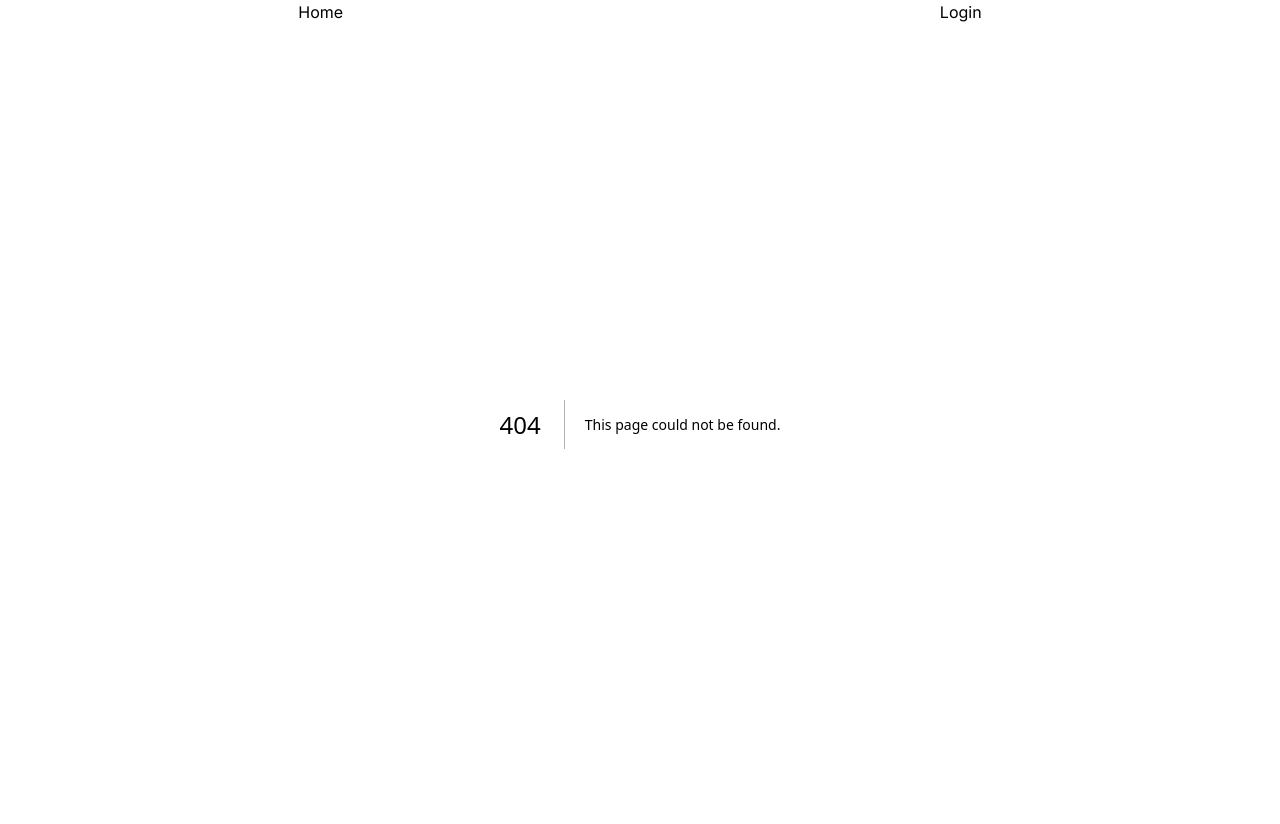
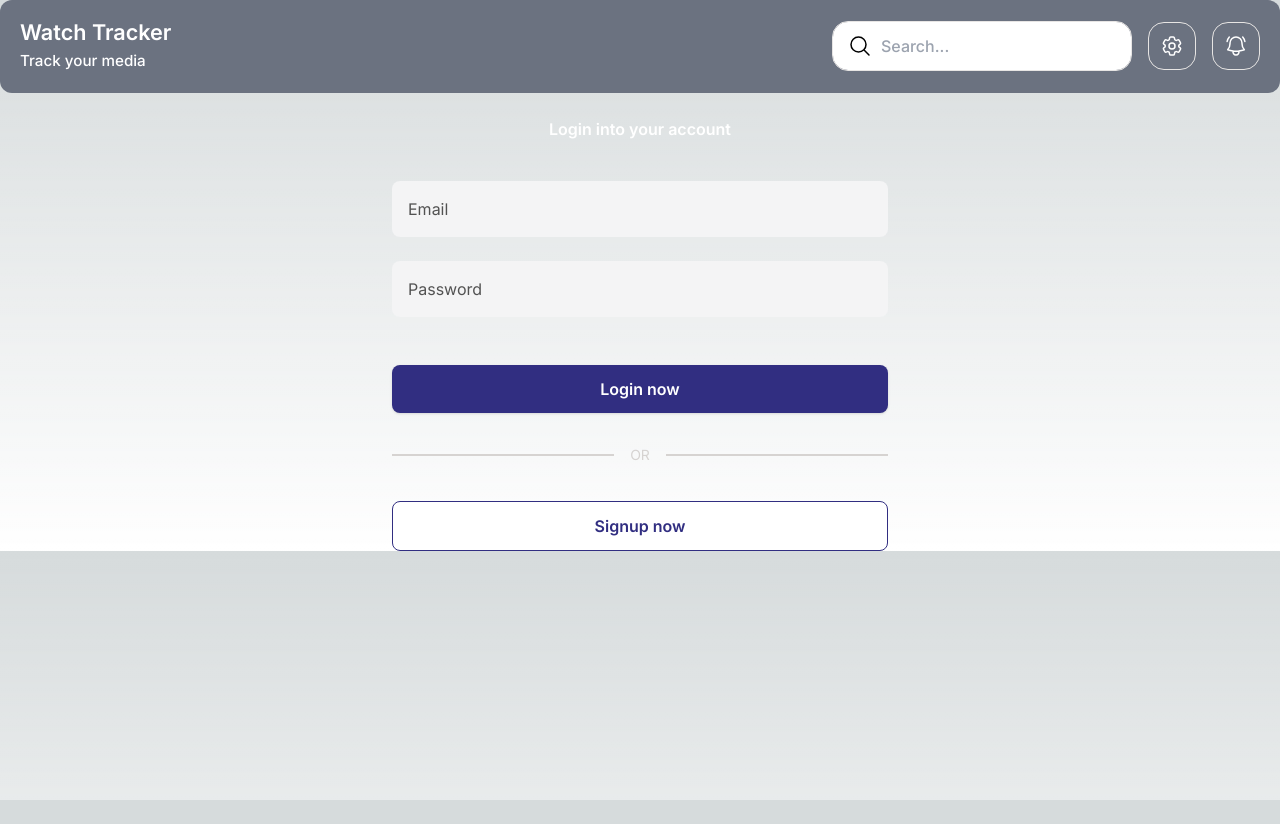
Before and after one commit to reinaldoams/Watch-Tracker, a Next.js app: page /login in a window 1280 px wide. Before the commit this address had no page. After the commit the page ends 800 px from the top, so only its background shows below. Built offline with nearby package versions, Linux system fonts and the light colour scheme.

Commit message:
feat: implementing Navbar and Login page

```diff
--- a/src/app/Components/NavBar.tsx
+++ b/src/app/Components/NavBar.tsx
@@ -3,10 +3,48 @@ import React from 'react'
 
 function NavBar() {
   return (
-    <nav className="flex justify-around w-full">
-        <Link href="/">Home</Link>
-        <Link href="/login">Login</Link>
-    </nav>
+    <div className="mb-6 w-full bg-gray-500 rounded-xl">
+      <div className="sm:flex items-stretch justify-between grow lg:mb-0 py-5 px-5">
+        <div className="flex flex-col flex-wrap justify-center mb-5 mr-3 lg:mb-0">
+          <span className="my-0 flex text-white font-semibold text-[1.35rem]/[1.2] flex-col justify-center">
+            Watch Tracker
+          </span>
+          <span className="pt-1 text-white text-[0.95rem] font-medium">
+            Track your media
+          </span>
+        </div>
+        <div className="flex items-center lg:shrink-0 lg:flex-nowrap">
+          <div className="relative flex items-center lg:ml-4 sm:mr-0 mr-2">
+            <span className="absolute ml-4 leading-none -translate-y-1/2 top-1/2 text-muted">
+              <svg xmlns="http://www.w3.org/2000/svg" fill="none" viewBox="0 0 24 24" stroke-width="1.5" stroke="black" className="w-6 h-6">
+                <path stroke-linecap="round" stroke-linejoin="round" d="M21 21l-5.197-5.197m0 0A7.5 7.5 0 105.196 5.196a7.5 7.5 0 0010.607 10.607z"></path>
+              </svg>
+            </span>
+            <input className="block w-full min-w-[70px] py-3 pl-12 pr-4 text-base font-medium leading-normal bg-white border border-solid outline-none appearance-none placeholder:text-secondary-dark peer text-stone-500 border-stone-200 bg-clip-padding rounded-2xl" placeholder="Search..." type="text" />
+            <span className="absolute right-0 left-auto mr-4 leading-none -translate-y-1/2 peer-placeholder-shown:hidden top-1/2 hover:text-primary text-muted">
+              <svg xmlns="http://www.w3.org/2000/svg" fill="none" viewBox="0 0 24 24" stroke-width="1.5" stroke="black" className="w-6 h-6">
+                <path stroke-linecap="round" stroke-linejoin="round" d="M6 18L18 6M6 6l12 12"></path>
+              </svg>
+            </span>
+          </div>
+          <div className="relative flex items-center ml-2 lg:ml-4">
+            <a href="javascript:void(0)" className="flex items-center justify-center w-12 h-12 text-base font-medium leading-normal text-center align-middle transition-colors duration-150 ease-in-out bg-transparent border border-solid shadow-none cursor-pointer rounded-2xl text-stone-500 border-stone-200 hover:text-primary active:text-primary focus:text-primary">
+              <svg xmlns="http://www.w3.org/2000/svg" fill="none" viewBox="0 0 24 24" stroke-width="1.5" stroke="white" className="w-6 h-6">
+                <path stroke-linecap="round" stroke-linejoin="round" d="M9.594 3.94c.09-.542.56-.94 1.11-.94h2.593c.55 0 1.02.398 1.11.94l.213 1.281c.063.374.313.686.645.87.074.04.147.083.22.127.324.196.72.257 1.075.124l1.217-.456a1.125 1.125 0 011.37.49l1.296 2.247a1.125 1.125 0 01-.26 1.431l-1.003.827c-.293.24-.438.613-.431.992a6.759 6.759 0 010 .255c-.007.378.138.75.43.99l1.005.828c.424.35.534.954.26 1.43l-1.298 2.247a1.125 1.125 0 01-1.369.491l-1.217-.456c-.355-.133-.75-.072-1.076.124a6.57 6.57 0 01-.22.128c-.331.183-.581.495-.644.869l-.213 1.28c-.09.543-.56.941-1.11.941h-2.594c-.55 0-1.02-.398-1.11-.94l-.213-1.281c-.062-.374-.312-.686-.644-.87a6.52 6.52 0 01-.22-.127c-.325-.196-.72-.257-1.076-.124l-1.217.456a1.125 1.125 0 01-1.369-.49l-1.297-2.247a1.125 1.125 0 01.26-1.431l1.004-.827c.292-.24.437-.613.43-.992a6.932 6.932 0 010-.255c.007-.378-.138-.75-.43-.99l-1.004-.828a1.125 1.125 0 01-.26-1.43l1.297-2.247a1.125 1.125 0 011.37-.491l1.216.456c.356.133.751.072 1.076-.124.072-.044.146-.087.22-.128.332-.183.582-.495.644-.869l.214-1.281z"></path>
+                <path stroke-linecap="round" stroke-linejoin="round" d="M15 12a3 3 0 11-6 0 3 3 0 016 0z"></path>
+              </svg>
+            </a>
+          </div>
+          <div className="relative flex items-center ml-2 lg:ml-4">
+            <a href="javascript:void(0)" className="flex items-center justify-center w-12 h-12 text-base font-medium leading-normal text-center align-middle transition-colors duration-150 ease-in-out bg-transparent border border-solid shadow-none cursor-pointer rounded-2xl text-stone-500 border-stone-200 hover:text-primary active:text-primary focus:text-primary">
+              <svg xmlns="http://www.w3.org/2000/svg" fill="none" viewBox="0 0 24 24" stroke-width="1.5" stroke="white" className="w-6 h-6">
+                <path stroke-linecap="round" stroke-linejoin="round" d="M14.857 17.082a23.848 23.848 0 005.454-1.31A8.967 8.967 0 0118 9.75v-.7V9A6 6 0 006 9v.75a8.967 8.967 0 01-2.312 6.022c1.733.64 3.56 1.085 5.455 1.31m5.714 0a24.255 24.255 0 01-5.714 0m5.714 0a3 3 0 11-5.714 0M3.124 7.5A8.969 8.969 0 015.292 3m13.416 0a8.969 8.969 0 012.168 4.5"></path>
+              </svg>
+            </a>
+          </div>
+        </div>
+      </div>
+    </div>
   )
 }
 
--- a/src/app/Login/page.tsx
+++ /dev/null
@@ -1,14 +0,0 @@
-import React from 'react'
-
-function Login() {
-  return (
-    <form>
-        <label htmlFor="email-input">E-mail</label>
-        <input id="email-input" />
-        <label htmlFor="password-input">Password</label>
-        <input id="password-input" />
-    </form>
-  )
-}
-
-export default Login
--- /dev/null
+++ b/src/app/login/page.tsx
@@ -0,0 +1,53 @@
+import Link from 'next/link'
+import React from 'react'
+
+function Login() {
+  return (
+    <div className="max-w-xl container mx-auto ">
+      <div className=" w-full">
+        <p className="text-center text-neutral-600 text-base font-semibold text-white">Login into your account</p>
+        <div className="mt-10">
+          <form action="" className="px-10">
+            <div className="mt-2">
+              <div className="flex my-3 items-center justify-between bg-zinc-100 rounded-lg  ">
+                <input type="text" name="" aria-label="Email" placeholder="Email" id=""
+                  className="w-full text-neutral-600 placeholder:text-neutral-600 p-4 bg-transparent outline-none" />
+              </div>
+            </div>
+            <div className="mt-6">
+              <div className="flex my-3 items-center justify-between bg-zinc-100 rounded-lg  ">
+                <input type="password" aria-label="Password" name="" placeholder="Password" id=""
+                  className="w-full text-neutral-600 placeholder:text-neutral-600 p-4 bg-transparent outline-none" />
+              </div>
+            </div>
+            <button
+              className="bg-indigo-900 rounded-lg shadow text-center text-white text-base font-semibold w-full py-3 mt-9">Login
+              now</button>
+
+            <div className="relative flex items-center mt-8">
+              <div className="border h-0 w-2/4 border-stone-300"></div>
+              <div className=" text-stone-300 px-4 text-sm font-normal">OR</div>
+              <div className=" border h-0 w-2/4 border-stone-300"></div>
+            </div>
+            <Link href="/signup">
+              <button
+                className="border border-indigo-900 rounded-lg text-center text-indigo-900 bg-white text-base font-semibold w-full py-3 mt-9">Signup
+                now</button>
+            </Link>
+
+          </form>
+        </div>
+      </div>
+    </div>
+  )
+  return (
+    <form>
+      <label htmlFor="email-input">E-mail</label>
+      <input id="email-input" />
+      <label htmlFor="password-input">Password</label>
+      <input id="password-input" />
+    </form>
+  )
+}
+
+export default Login
--- a/src/app/page.tsx
+++ b/src/app/page.tsx
@@ -4,8 +4,6 @@ import Search from "./Components/Search";
 export default function Home() {
   return (
     <>
-      <h1 className="text-xl">Watch Tracker</h1>
-      <Search />
     </>
   );
 }
```
